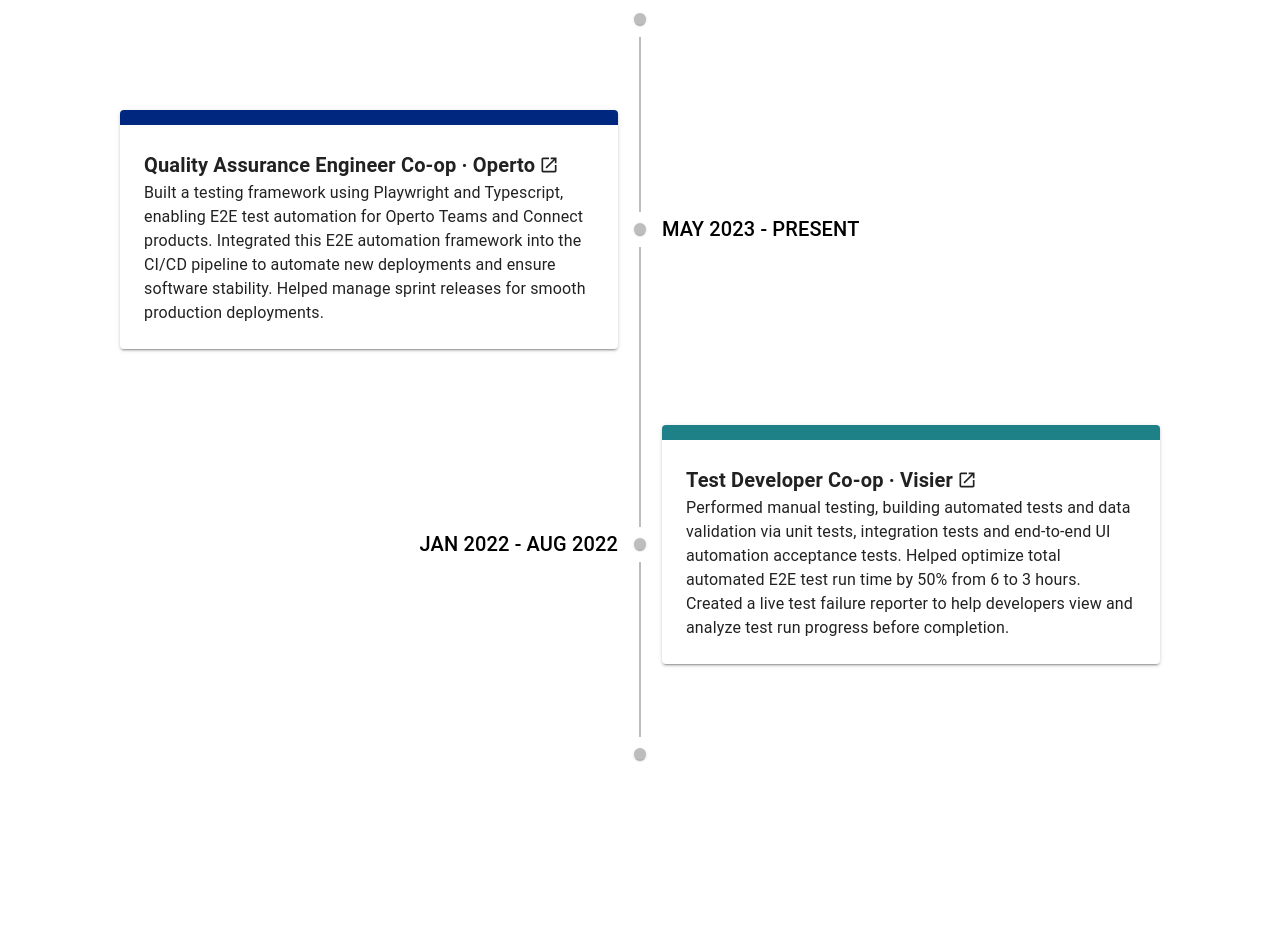
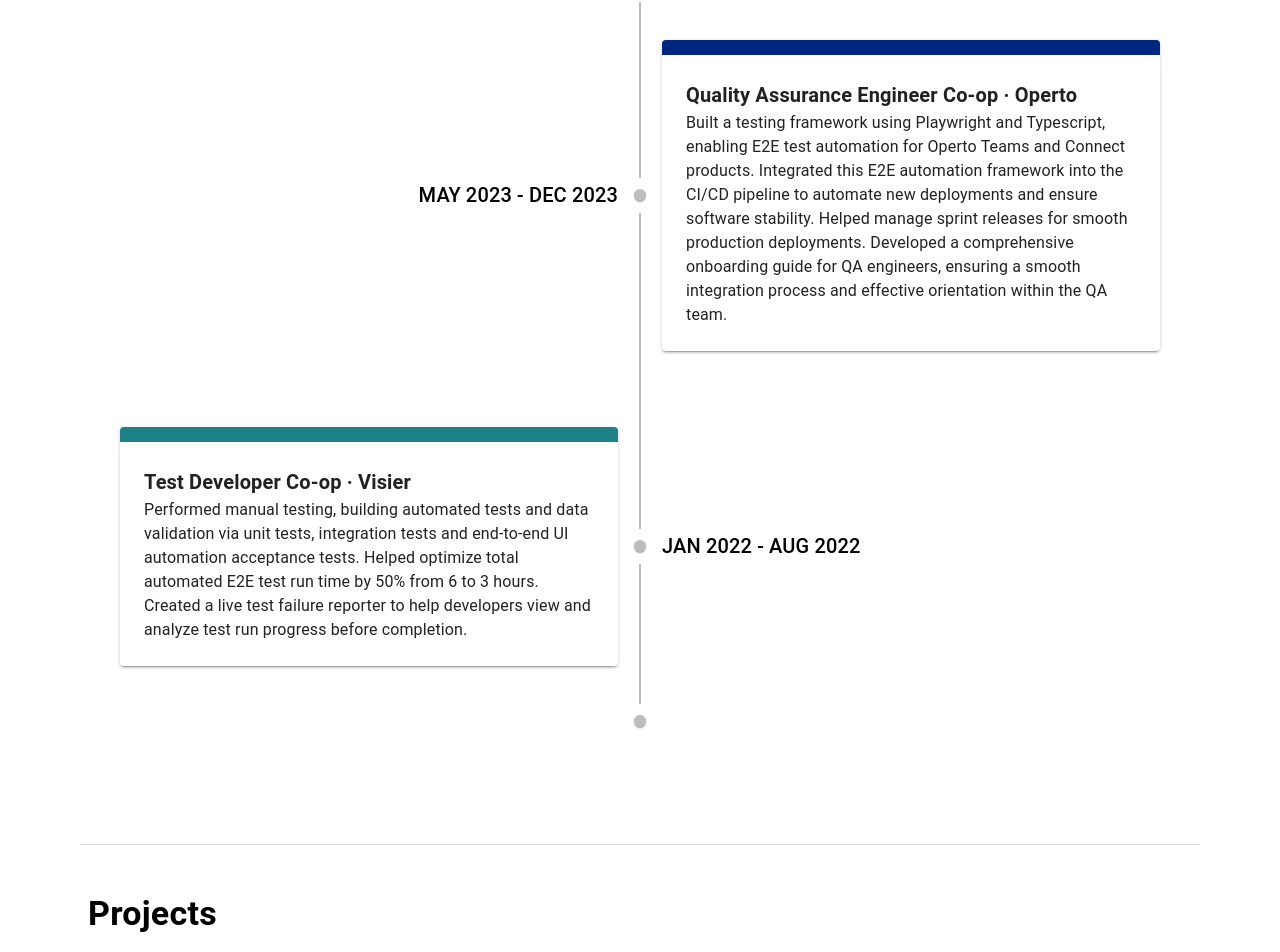
Before and after one commit to ronalldchan/ronalldchan.github.io, a React (Create React App) app: page / in a window 1280 px wide. Shown: the part 491-1443 px from the top of the page. Before the commit the page ends 1333 px from the top, so only its background shows below. Built offline with nearby package versions, Linux system fonts and the light colour scheme.

Commit message:
Added new Projects section - removed filler timeline item - updated id to be in main container for each section - updated Operto description - Updated experience form to use on hover transition to show clickable link instead of launch icon

```diff
--- a/src/components/AboutMe.tsx
+++ b/src/components/AboutMe.tsx
@@ -6,8 +6,8 @@
 
 function AboutMe() {
   return (
-    <Container>
-      <Box component="section" id="about">
+    <Container id="about">
+      <Box component="section">
         <Box py={6} display={"flex"} justifyContent={"center"} alignItems={"center"}>
           <Box mr={2}>
             <Typography variant="h3" fontWeight={"bold"}>
--- a/src/components/Content.tsx
+++ b/src/components/Content.tsx
@@ -1,6 +1,7 @@
 import { Container, Divider } from "@mui/material";
 import AboutMe from "./AboutMe";
 import Experience from "./Experience";
+import Projects from "./Projects";
 
 function Content() {
   return (
@@ -8,6 +9,8 @@
       <AboutMe />
       <Divider variant="middle" />
       <Experience />
+      <Divider variant="middle" />
+      <Projects />
     </Container>
   );
 }
--- a/src/components/Experience.tsx
+++ b/src/components/Experience.tsx
@@ -13,27 +13,28 @@
 
 function Experience() {
   return (
-    <Container>
-      <Box component="section" id="experience">
+    <Container id="experience">
+      <Box component="section">
         <Box py={6}>
           <Typography variant="h4" fontWeight={"bold"}>
             Experience
           </Typography>
           <Timeline position="alternate">
-            <TimelineItem>
+            {/* <TimelineItem>
               <TimelineOppositeContent />
               <TimelineSeparator>
                 <TimelineDot />
                 <TimelineConnector />
               </TimelineSeparator>
               <TimelineContent />
-            </TimelineItem>
-            <ExperienceTimelineItem date="MAY 2023 - PRESENT">
+            </TimelineItem> */}
+            <ExperienceTimelineItem date="MAY 2023 - DEC 2023">
               <ExperienceForm
                 jobTitle="Quality Assurance Engineer Co&#8209;op"
                 company="Operto"
                 companyLink="https://operto.com/"
-                description="Built a testing framework using Playwright and Typescript, enabling E2E test automation for Operto Teams and Connect products. Integrated this E2E automation framework into the CI/CD pipeline to automate new deployments and ensure software stability. Helped manage sprint releases for smooth production deployments."
+                description="Built a testing framework using Playwright and Typescript, enabling E2E test automation for Operto Teams and Connect products. Integrated this E2E automation framework into the CI/CD pipeline to automate new deployments and ensure software stability. Helped manage sprint releases for smooth production deployments.
+                Developed a comprehensive onboarding guide for QA engineers, ensuring a smooth integration process and effective orientation within the QA team."
                 color="#002780"
               />
             </ExperienceTimelineItem>
@@ -49,7 +50,7 @@
             <TimelineItem>
               <TimelineOppositeContent />
               <TimelineSeparator>
-                <TimelineConnector />
+                {/* <TimelineConnector /> */}
                 <TimelineDot />
               </TimelineSeparator>
               <TimelineContent />
--- a/src/components/ExperienceForm.tsx
+++ b/src/components/ExperienceForm.tsx
@@ -16,8 +16,14 @@
         sx={{ p: 3, borderTop: 15, borderColor: props.color, maxWidth: 500, minWidth: 250, textAlign: "left" }}
       >
         <a href={props.companyLink} target="_blank" style={{ color: "inherit" }}>
-          <Typography variant="h6" fontWeight={"bold"} display={"inline-flex"} alignItems={"center"}>
-            {`${props.jobTitle} · ${props.company}`} <LaunchIcon fontSize="inherit" sx={{ ml: 0.5 }} />
+          <Typography
+            variant="h6"
+            fontWeight={"bold"}
+            display={"inline-flex"}
+            alignItems={"center"}
+            sx={{ "&:hover": { opacity: "70%", transitionDuration: "0.1s" } }}
+          >
+            {`${props.jobTitle} · ${props.company}`}
           </Typography>
         </a>
         <Typography variant="body1">{props.description}</Typography>
--- /dev/null
+++ b/src/components/Projects.tsx
@@ -0,0 +1,17 @@
+import { Box, Container, Typography } from "@mui/material";
+
+function Projects() {
+  return (
+    <Container id="projects">
+      <Box component="section">
+        <Box py={6}>
+          <Typography variant="h4" fontWeight={"bold"}>
+            Projects
+          </Typography>
+        </Box>
+      </Box>
+    </Container>
+  );
+}
+
+export default Projects;
```
